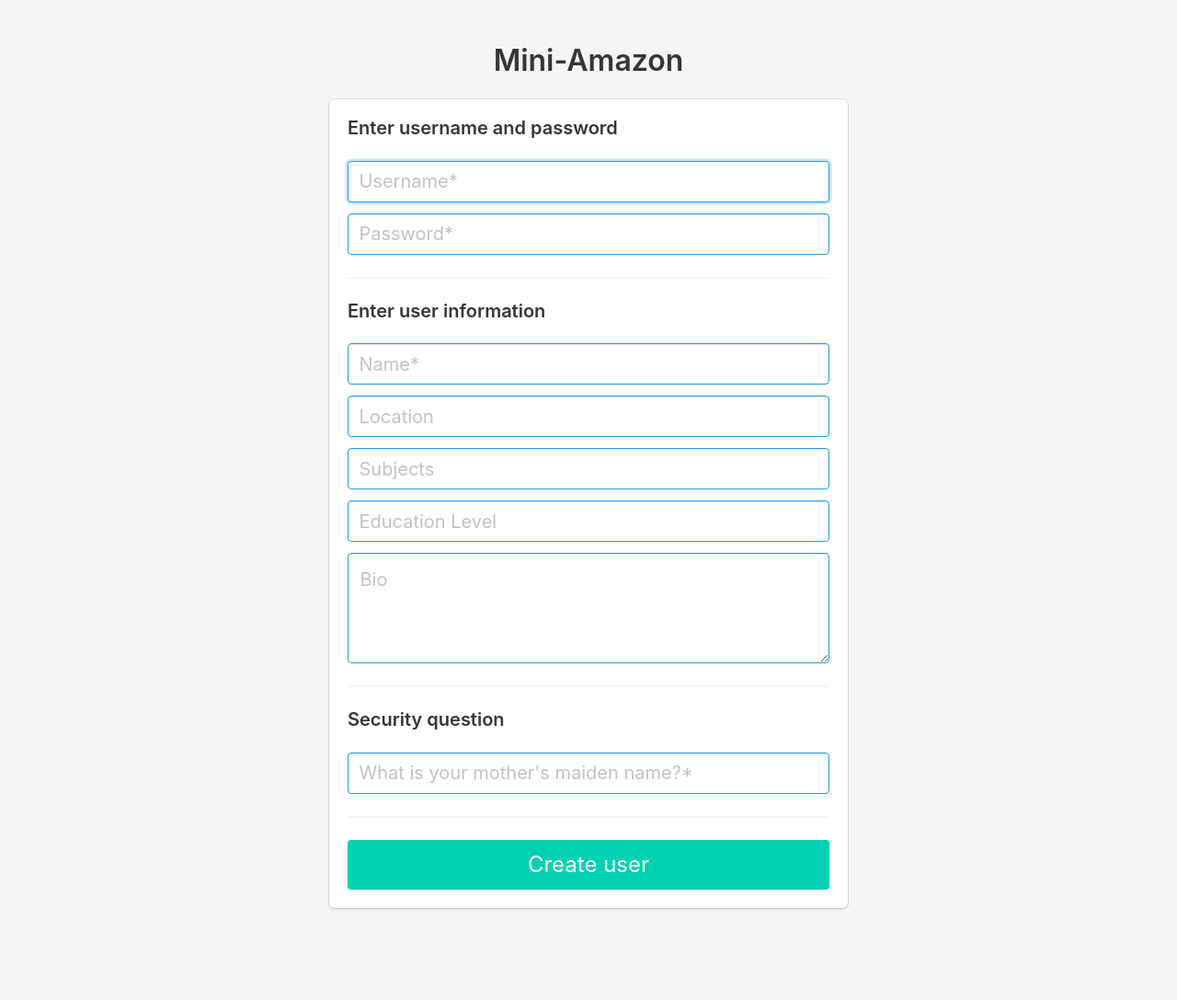
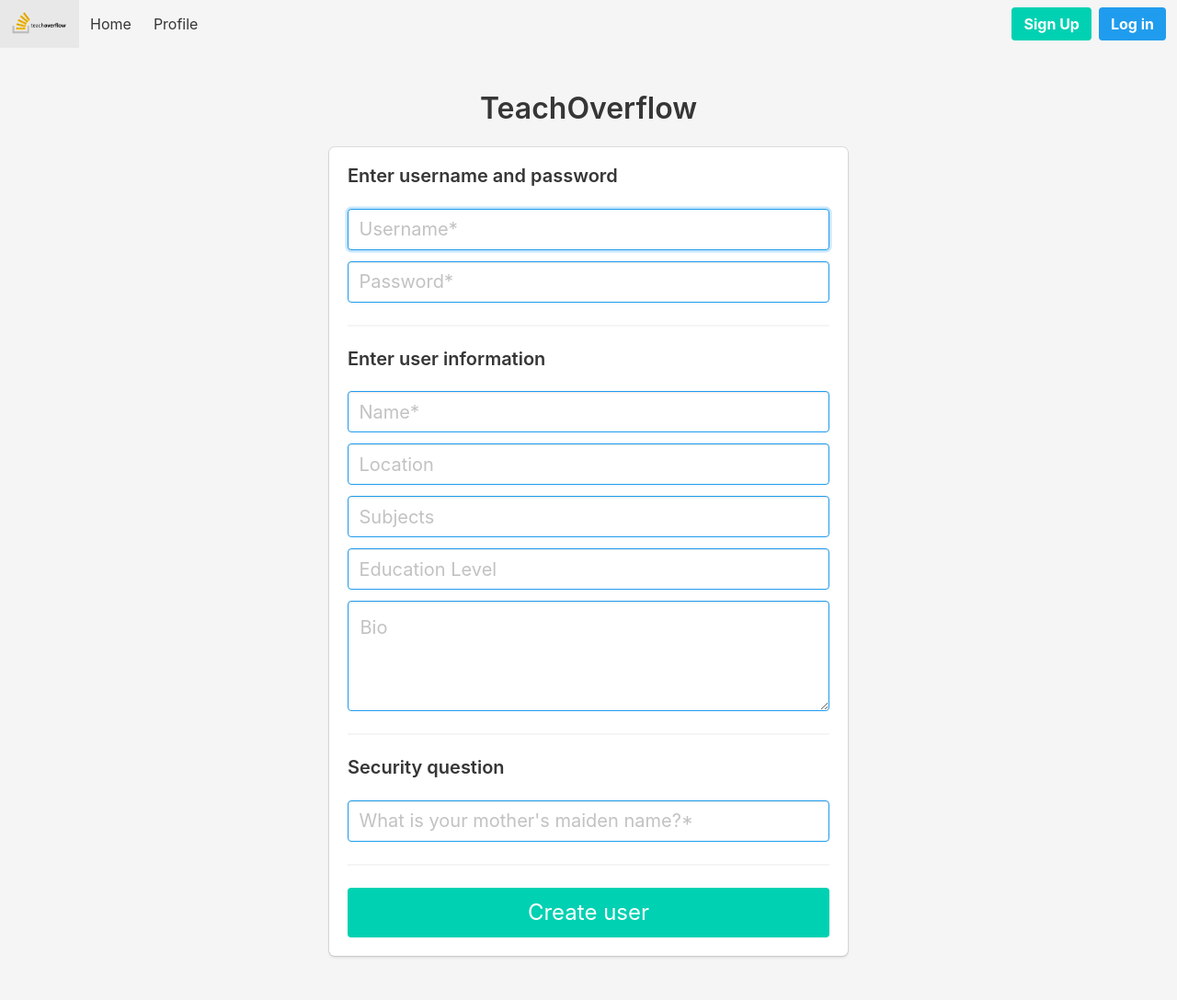
Before and after one commit to tejassrinivasan/HackDuke, a Flask app: page /register in a window 1280 px wide. Shown: the whole page at 92% size. Before the commit the page ends 989 px from the top, so only its background shows below. Run offline with Flask 2, Linux system fonts and the light colour scheme; parts of the project's set-up code (start-up, migrations or seed data) failed here and were passed over; some libraries are stand-ins or nearby versions.

Commit message:
Add nav bar

```diff
--- a/templates/base.html
+++ b/templates/base.html
@@ -4,7 +4,7 @@
     <meta charset="utf-8">
     <meta http-equiv="X-UA-Compatible" content="IE=edge">
     <meta name="viewport" content="width=device-width, initial-scale=1">
-    <title>Hack Duke</title>
+    <title>TeachOverflow</title>
     <link rel="stylesheet" href="https://cdnjs.cloudflare.com/ajax/libs/bulma/0.7.2/css/bulma.min.css"/>
     <link rel="stylesheet" href="{{ url_for('static', filename='style.css') }}">
     <script defer src="https://use.fontawesome.com/releases/v5.3.1/js/all.js"></script>
@@ -12,10 +12,58 @@
 
 <body>
     <section class="hero is-light is-fullheight">
+        <div class="hero-head">
+            <nav class="navbar" role="navigation" aria-label="main navigation">
+                <div class="navbar-brand">
+                    <a class="navbar-item" href="{{url_for('home')}}">
+                        <img src="/static/img/logo.png" height="200">
+                    </a>
+
+                    <a role="button" class="navbar-burger burger" aria-label="menu" aria-expanded="false" data-target="navbarBasicExample">
+                        <span aria-hidden="true"></span>
+                        <span aria-hidden="true"></span>
+                        <span aria-hidden="true"></span>
+                    </a>
+                </div>
+
+                <div id="navbarBasicExample" class="navbar-menu">
+                    <div class="navbar-start">
+                        <a class="navbar-item" href="{{url_for('home')}}">
+                            Home
+                        </a>
+
+                        <a class="navbar-item" href="{{url_for('profile')}}">
+                            Profile
+                        </a>
+                    </div>
+
+
+                    <div class="navbar-end">
+                        <div class="navbar-item">
+                            <div class="buttons">
+                                {% if current_user.is_authenticated %}
+                                  <a class="button is-info" href="{{url_for('logout')}}">
+                                    <strong>Log Out</strong>
+                                  </a>
+                                {% else %}
+                                  <a class="button is-primary" href="{{url_for('register')}}">
+                                      <strong>Sign Up</strong>
+                                  </a>
+                                  <a class="button is-info" href="{{url_for('login')}}">
+                                      <strong>Log in</strong>
+                                  </a>
+                                {% endif %}
+                            </div>
+                        </div>
+                    </div>
+                </div>
+            </nav>
+
+        </div>
         <div class="hero-body">
             <div class="container has-text-centered">
-               {% block content %}
-               {% endblock %}
+                {% block content %}
+                {% endblock %}
             </div>
         </div>
     </section>
--- a/templates/login.html
+++ b/templates/login.html
@@ -3,7 +3,7 @@
 {% block content %}
 <div class="columns is-centered">
     <div class="column is-5">
-        <h3 class="title">Teach Overflow</h3>
+        <h3 class="title">TeachOverflow</h3>
         <div class="box">
             <h5 class="title is-5 is-pulled-left">Sign-in</h5>
           {% with messages = get_flashed_messages() %}
--- a/templates/register.html
+++ b/templates/register.html
@@ -3,7 +3,7 @@
 {% block content %}
 <div class="columns is-centered">
     <div class="column is-6">
-        <h3 class="title">Mini-Amazon</h3>
+        <h3 class="title">TeachOverflow</h3>
         <div class="box">
             <h5 class="title is-5 is-pulled-left">Enter username and password</h5>
             {% with messages = get_flashed_messages() %}
```
Also changed, not shown: templates/profile.html (+7 -18 lines), templates/resource.html (+0 -9 lines), templates/reviews.html (+1 -16 lines), static/img/logo.png (added).
